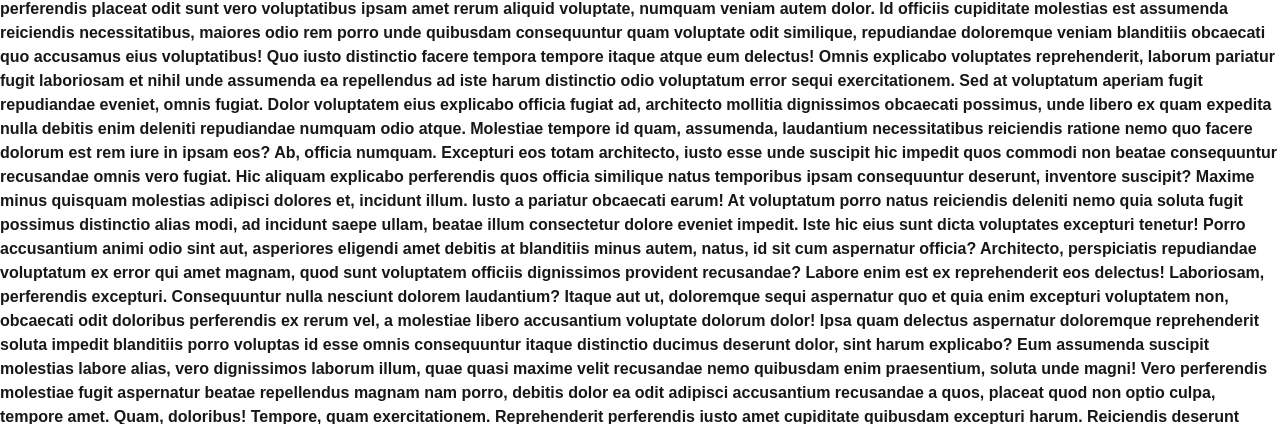
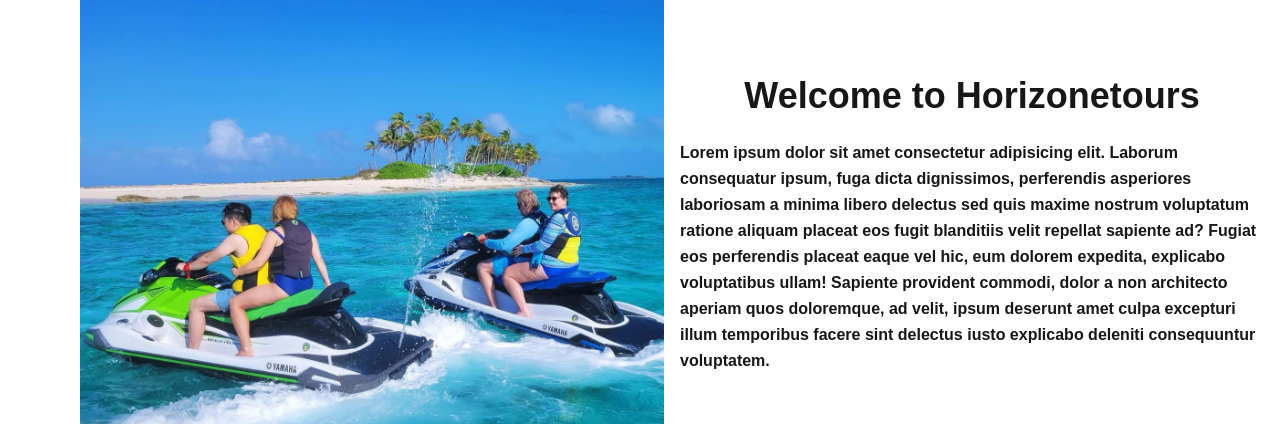
Before and after one commit to muhammadtamimofficial/Horizonlinetours-frontend, a Next.js app: page / in a window 1280 px wide. Shown: the part 739-1163 px from the top of the page. Built offline with nearby package versions, Linux system fonts and the light colour scheme.

Commit message:
about section desigh finished

```diff
--- a/src/app/(withCommonLayout)/page.tsx
+++ b/src/app/(withCommonLayout)/page.tsx
@@ -1,11 +1,13 @@
+import AboutSection from "@/components/HomePageComponents/AboutSection";
 import HeroSection from "@/components/HomePageComponents/HeroSection";
-import TourItemsSection from "@/components/HomePageComponents/TourItemsSection";
 
 export default function Home() {
   return (
     <div className="font-bold">
       <HeroSection />
-      <TourItemsSection />
+      <div className="px-2 md:px-16">
+        <AboutSection />
+      </div>
     </div>
   );
 }
--- /dev/null
+++ b/src/components/HomePageComponents/AboutSection.tsx
@@ -0,0 +1,39 @@
+import Image from "next/image";
+import React from "react";
+
+const AboutSection = () => {
+  return (
+    <div className="absolute top-160 flex flex-col md:flex-row items-center justify-between gap-4 my-8 px-2 md:px-4">
+      {/* Image Section */}
+      <div className="w-full md:w-1/2 flex justify-center">
+        <Image
+          src="/aboutImage.jpg"
+          height={500}
+          width={500}
+          alt="AboutImage"
+          className="rounded-xl w-full max-w-[600px]"
+        />
+      </div>
+
+      {/* Text Section */}
+      <div className=" flex flex-col justify-center w-full md:w-1/2 text-center md:text-left">
+        <h1 className="text-center font-bold text-3xl md:text-4xl mb-6">
+          Welcome to Horizonetours
+        </h1>
+        <p className="text-sm md:text-base leading-relaxed">
+          Lorem ipsum dolor sit amet consectetur adipisicing elit. Laborum
+          consequatur ipsum, fuga dicta dignissimos, perferendis asperiores
+          laboriosam a minima libero delectus sed quis maxime nostrum voluptatum
+          ratione aliquam placeat eos fugit blanditiis velit repellat sapiente
+          ad? Fugiat eos perferendis placeat eaque vel hic, eum dolorem
+          expedita, explicabo voluptatibus ullam! Sapiente provident commodi,
+          dolor a non architecto aperiam quos doloremque, ad velit, ipsum
+          deserunt amet culpa excepturi illum temporibus facere sint delectus
+          iusto explicabo deleniti consequuntur voluptatem.
+        </p>
+      </div>
+    </div>
+  );
+};
+
+export default AboutSection;
```
Also changed, not shown: public/aboutImage.jpg (added).
